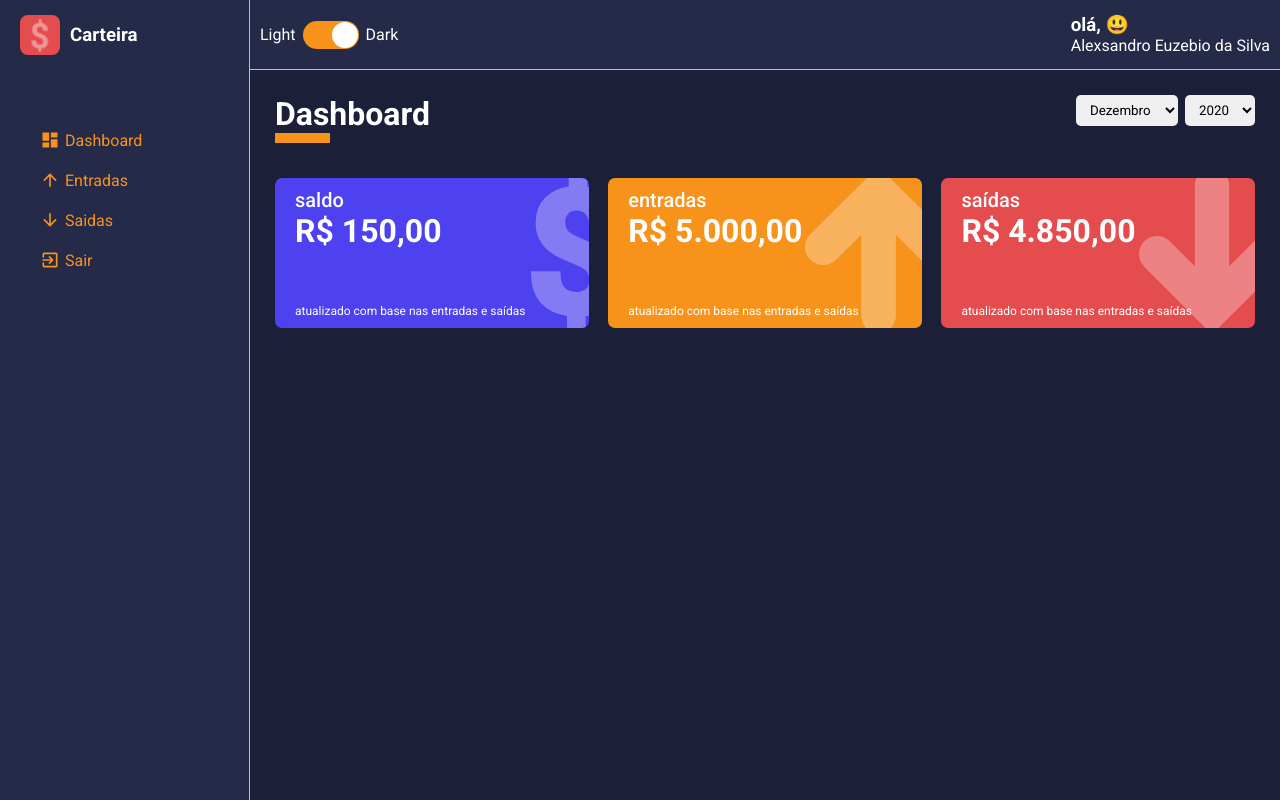
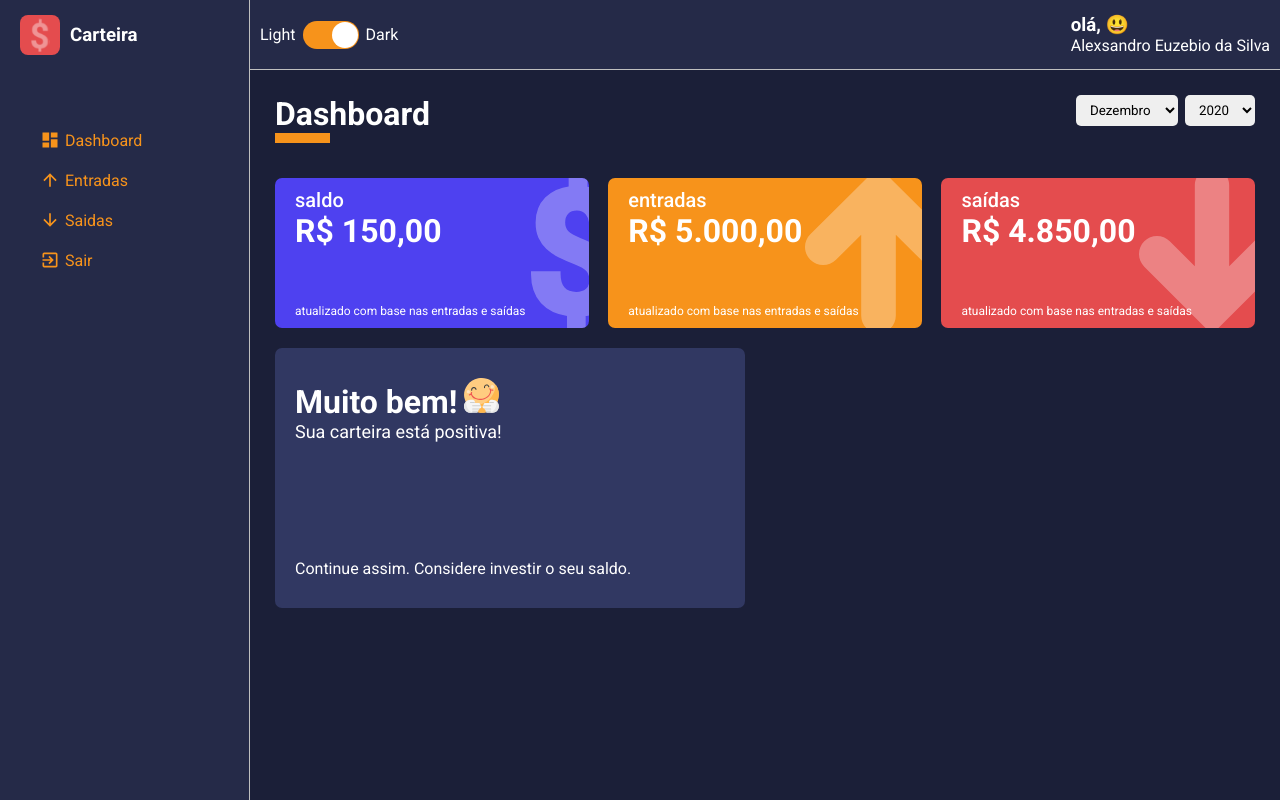
Before and after one commit to AlexsandroProjetosOficial/carteira, a React (Create React App) app: page /dashboard in a window 1280 px wide. Built offline with nearby package versions, Linux system fonts and the light colour scheme.

Commit message:
Criando o cartão de status de carteira.

```diff
--- /dev/null
+++ b/src/components/MessageBox/index.tsx
@@ -0,0 +1,33 @@
+import React from 'react';
+import { Container } from './styles';
+
+interface IMessagemBoxProps {
+    title: string;
+    description: string;
+    footerText: string;
+    icon: string;
+}
+
+const MessageBox: React.FC<IMessagemBoxProps> = ({
+    title,
+    description,
+    footerText,
+    icon
+}) => {
+    return (
+        <Container>
+            <header>
+                <h1>
+                    {title}
+                    <img src={icon} alt={title}/>
+                </h1>
+                <p>{description}</p>
+            </header>
+            <footer>
+                <span>{footerText} </span>
+            </footer>
+        </Container>
+    );
+}
+
+export default MessageBox;
--- /dev/null
+++ b/src/components/MessageBox/styles.ts
@@ -0,0 +1,23 @@
+import styled from 'styled-components';
+
+export const Container = styled.div`
+    width: 48%;
+    height: 260px;
+    background-color: ${props => props.theme.colors.tertiary};
+    color: ${props => props.theme.colors.white};
+    border-radius: 7px;
+    margin: 10px 0;
+    padding: 30px 20px;
+    display: flex;
+    flex-direction: column;
+    justify-content: space-between;
+
+    > header img {
+        width: 35px;
+        margin-left: 7px;
+    }
+
+    > header p {
+        font-size: 18px;
+    }
+`;
--- a/src/pages/Dashboard/index.tsx
+++ b/src/pages/Dashboard/index.tsx
@@ -2,9 +2,12 @@
 import ContentHeader from '../../components/ContentHeader';
 import SelectInput from '../../components/SelectInput';
 import WalletBox from '../../components/WalletBox';
+import MessageBox from '../../components/MessageBox';
 import gains from '../../repositories/gains';
 import expenses from '../../repositories/expenses';
 import listOfMonths from '../../utils/months';
+import happyImg from '../../assets/happy.svg';
+import sadImg from '../../assets/sad.svg';
 import {
     Container,
     Content,
@@ -99,6 +102,13 @@
                     icon = "arrowDown"
                     color = "#E44c4E"
                 />
+
+                <MessageBox
+                    title = "Muito bem!"
+                    icon = {happyImg}
+                    description = "Sua carteira está positiva!"
+                    footerText = "Continue assim. Considere investir o seu saldo."
+                />
             </Content>
         </Container>
     );
--- a/src/pages/Dashboard/styles.ts
+++ b/src/pages/Dashboard/styles.ts
@@ -4,4 +4,5 @@
 export const Content = styled.div`
     display: flex;
     justify-content: space-between;
+    flex-wrap: wrap;
 `;
```
Also changed, not shown: 1 other file (tests, documents, lock files or other folders).
